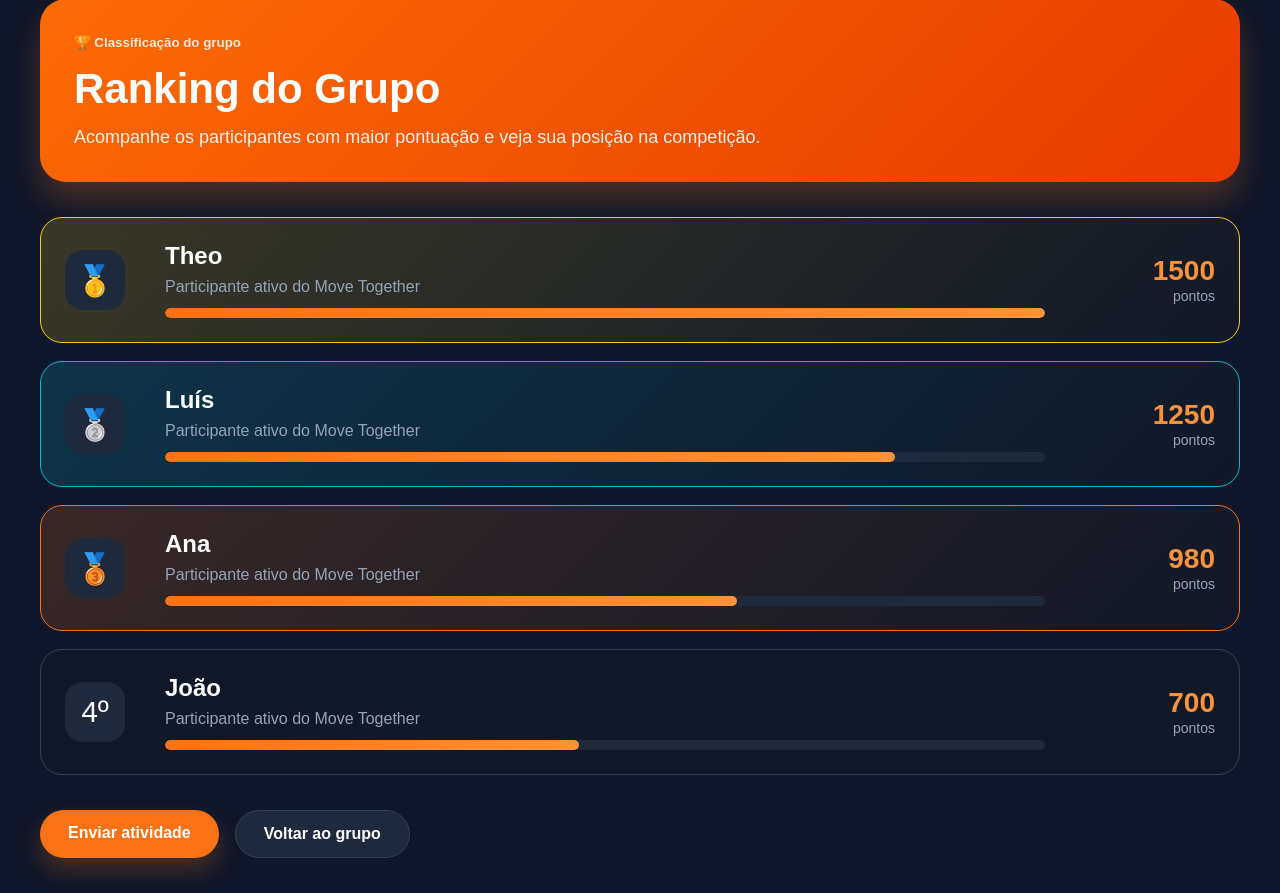
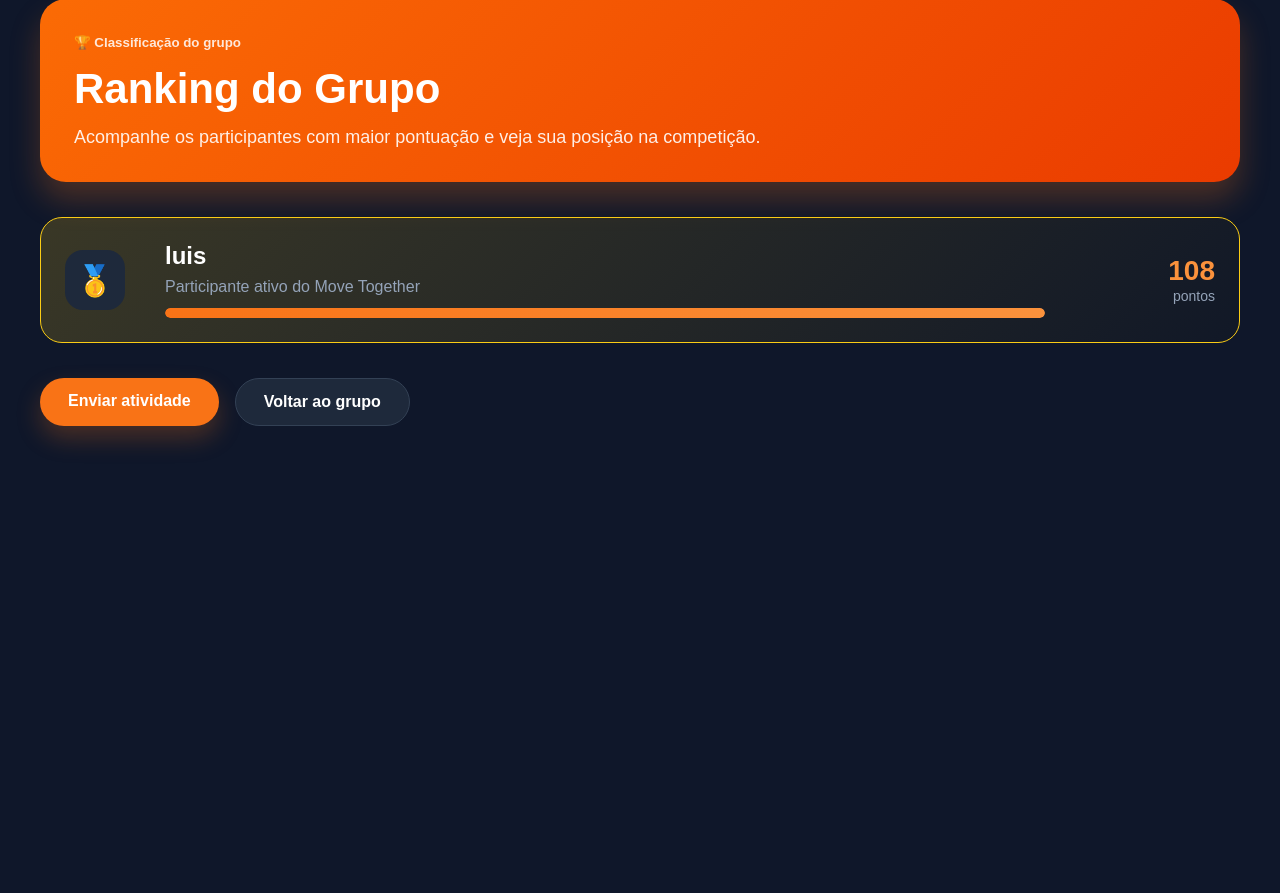
Before and after one commit to luis-bretas/Projeto-time5, a Django app: page /ranking/ in a window 1280 px wide. Shown: the part 91-984 px from the top of the page. After the commit the page ends 538 px from the top, so only its background shows below. Run offline with Django 5.2, Linux system fonts and the light colour scheme; data comes from the database, SQL or seed files in the repository.

Commit message:
Conecta ranking ao banco de dados

```diff
--- a/core/templates/core/ranking.html
+++ b/core/templates/core/ranking.html
@@ -252,7 +252,7 @@
 
     <section class="ranking-list">
 
-        {% for jogador in jogadores %}
+        {% for usuario in ranking_usuarios %}
 
         <div class="ranking-card">
 
@@ -264,12 +264,12 @@
                 {% elif forloop.counter == 3 %}
                     🥉
                 {% else %}
-                    {{ jogador.posicao }}
+                    {{ forloop.counter }}º
                 {% endif %}
             </div>
 
             <div class="usuario">
-                <h2>{{ jogador.nome }}</h2>
+                <h2>{{ usuario.username }}</h2>
                 <span>Participante ativo do Move Together</span>
 
                 <div class="barra">
@@ -278,7 +278,7 @@
             </div>
 
             <div class="pontos">
-                <strong>{{ jogador.pontos }}</strong>
+                <strong>{{ usuario.total_pontos }}</strong>
                 <span>pontos</span>
             </div>
 
--- a/core/views.py
+++ b/core/views.py
@@ -72,14 +72,18 @@ def perfil(request):
     return render(request, 'core/perfil.html', {"usuario": usuario})
 
 def ranking(request):
-    jogadores = [
-        {"posicao": "1º", "nome": "Theo", "pontos": 1500},
-        {"posicao": "2º", "nome": "Luís", "pontos": 1250},
-        {"posicao": "3º", "nome": "Ana", "pontos": 980},
-        {"posicao": "4º", "nome": "João", "pontos": 700},
-    ]
 
-    return render(request, 'core/ranking.html', {"jogadores": jogadores})
+    ranking_usuarios = User.objects.annotate(
+        total_pontos=Sum('activities__points_earned')
+    ).filter(
+        total_pontos__isnull=False
+    ).order_by('-total_pontos')
+
+    return render(
+        request,
+        'core/ranking.html',
+        {"ranking_usuarios": ranking_usuarios}
+    )
 
 def atividade(request):
 
```
